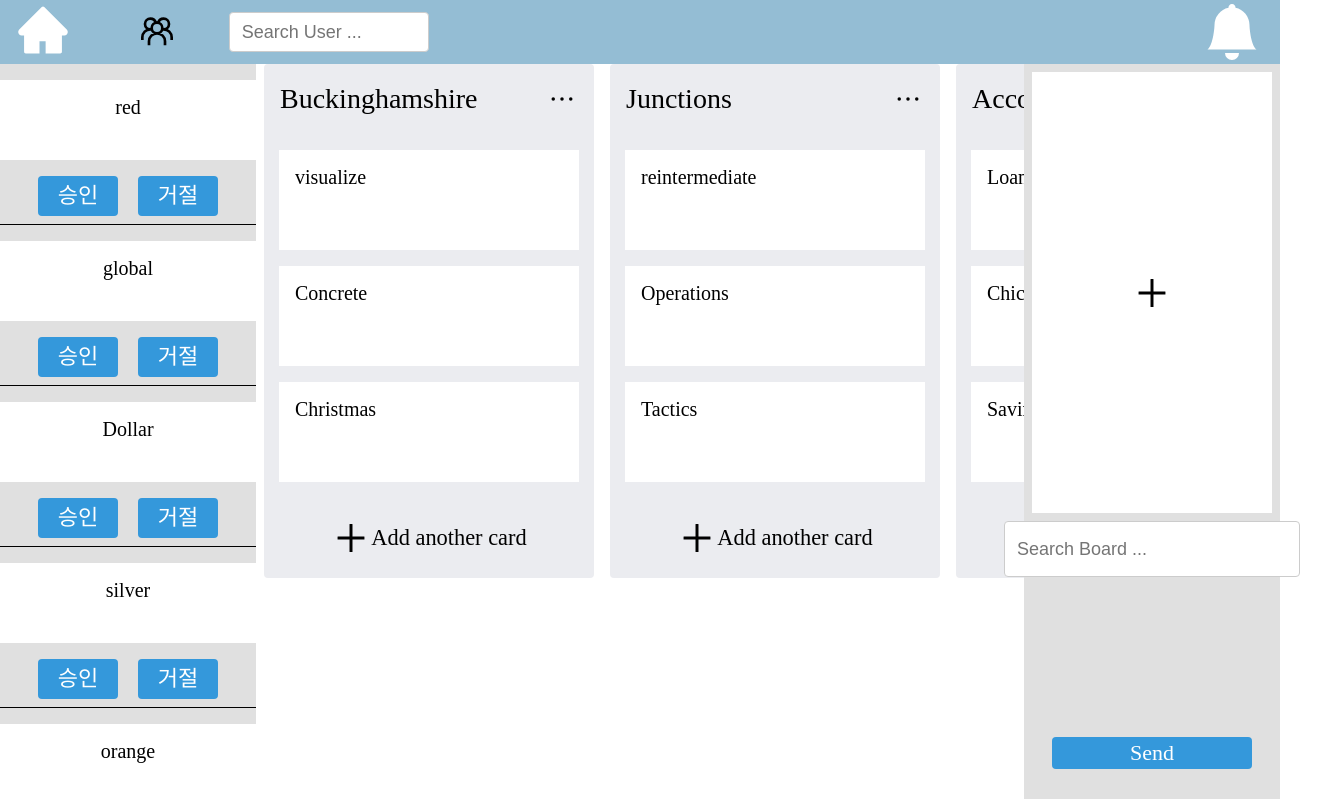
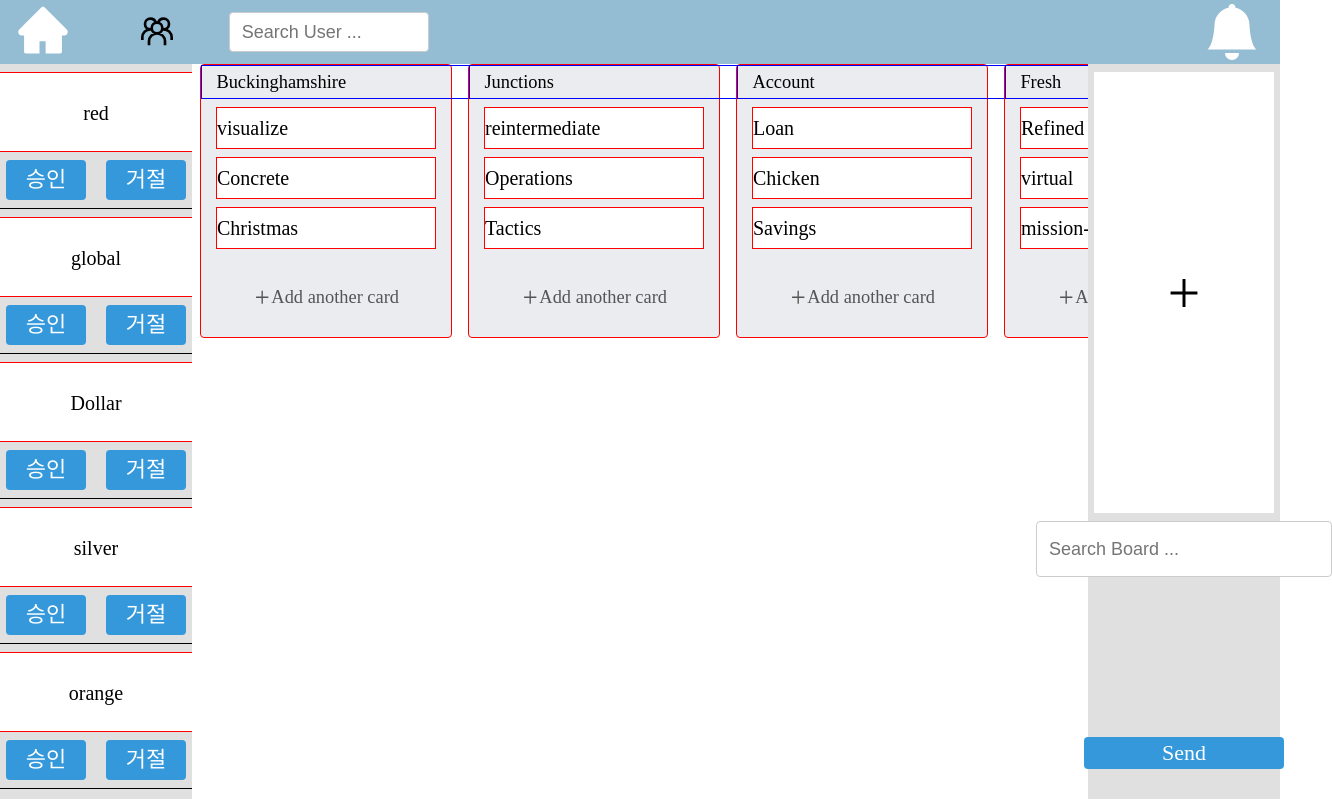
Before and after one commit to domain-analysis-design/Frontend, a React (Create React App) app: page /Select in a window 1280 px wide. Shown: the whole page, 1332 px wide, since content can reach past the window. Built offline with nearby package versions, Linux system fonts and the light colour scheme.

Commit message:
feat : card styling

```diff
--- a/src/components/LeftSide.js
+++ b/src/components/LeftSide.js
@@ -1,46 +1,55 @@
-import React from 'react';
-import styled from 'styled-components';
+import React from "react";
+import styled from "styled-components";
 import Button from "../components/common/Button";
 import Card from "../components/common/Card";
 
 const Block = styled.div`
-    width:20%;
-    height:100%;
+  width: 15%;
+  height: 100%;
   background-color: rgb(224, 224, 224);
   display: flex;
-    flex-direction : column;
-    align-items:center;
-    overflow : auto;
+  flex-direction: column;
+  align-items: center;
+  overflow: auto;
 `;
 
 const ButtonBox = styled.div`
-    display : flex;
-    justify-content:center;
-    padding-bottom : 1vh;
+  display: flex;
+  justify-content: center;
+  padding-bottom: 1vh;
 `;
 
-function LeftSide({Board}){
-    console.log(Board)
-    const AcceptCard = ({card}) =>{
-        console.log(card)
-    }
+function LeftSide({ Board }) {
+  console.log(Board);
+  const AcceptCard = ({ card }) => {
+    console.log(card);
+  };
 
-    const DenyCard = ({card}) =>{
-        console.log(card)
-    }
+  const DenyCard = ({ card }) => {
+    console.log(card);
+  };
 
-    return(
+  return (
     <Block>
-            {Board.waitingCard.map(card =>
-            <div style = {{borderBottom : "1px solid black"}}>
-                <Card card = {card} feature = "send"/>
+      {Board.waitingCard.map((card) => (
+        <div style={{ borderBottom: "1px solid black" }}>
+          <Card card={card} feature="send" />
           <ButtonBox>
-                    <Button feature = "accept" onClick = {() => AcceptCard({card})} >승인</Button>
-                    <Button feature = "deny" onClick = {() => DenyCard({card})} style= {{marginLeft:"20px"}}>거절</Button>
+            <Button feature="accept" onClick={() => AcceptCard({ card })}>
+              승인
+            </Button>
+            <Button
+              feature="deny"
+              onClick={() => DenyCard({ card })}
+              style={{ marginLeft: "20px" }}
+            >
+              거절
+            </Button>
           </ButtonBox>
-            </div>)}
+        </div>
+      ))}
     </Block>
-    )
+  );
 }
 
 export default LeftSide;
--- a/src/components/RightSide.js
+++ b/src/components/RightSide.js
@@ -1,42 +1,43 @@
-import React, { useState } from 'react';
-import styled from 'styled-components';
-import {AiOutlinePlus} from 'react-icons/ai';
-import Input from './common/Input';
-import Button from './common/Button';
-import useToggle from '../hooks/useToggle';
-import Search from './common/Search';
+import React, { useState } from "react";
+import styled from "styled-components";
+import { AiOutlinePlus } from "react-icons/ai";
+import Input from "./common/Input";
+import Button from "./common/Button";
+import useToggle from "../hooks/useToggle";
+import Search from "./common/Search";
 
 const Block = styled.div`
-    width:20%;
-    height:100%;
+  /* position: absolute;
+  right: 0;
+  top: 8vh; */
+  width: 15%;
+  height: 100%;
   background-color: rgb(224, 224, 224);
-    display:flex;
-    flex-direction : column;
-    align-items:center;
+  display: flex;
+  flex-direction: column;
+  align-items: center;
 `;
 
 const SendCardList = styled.div`
-    margin : 1vh auto;
+  margin: 1vh auto;
   width: 94%;
-    height : 60%;
-    overflow : auto;
-    background : white;
-    vertical-align:center;
+  height: 60%;
+  overflow: auto;
+  background: white;
+  vertical-align: center;
 `;
 
 const SendCard = styled.div`
   width: 95%;
-    height:5vh;
-    background : rgb(247, 245, 250);
-
+  height: 5vh;
+  background: rgb(247, 245, 250);
 `;
 
-
-function RightSide(){
+function RightSide() {
   const initSendCard = [];
-    const [toggle,setToggle] = useToggle();
-    const [sendToggle,setSendToggle] = useToggle();
-    const [sendCard,setSendCard] = useState(initSendCard);
+  const [toggle, setToggle] = useToggle();
+  const [sendToggle, setSendToggle] = useToggle();
+  const [sendCard, setSendCard] = useState(initSendCard);
 
   // console.log(sendCard === [])
   // console.log(sendCard === Array(0))
@@ -46,38 +47,43 @@ function RightSide(){
   // console.log(sendCard == initSendCard)
 
   const SendCardListStyle = {
-        display:"flex",
+    display: "flex",
     justifyContent: "center",
-        alignItems:"center",
-    }
+    alignItems: "center",
+  };
 
-    return(
+  return (
     <Block>
-            {!sendToggle &&
-                <SendCardList style = {SendCardListStyle}>
-                    <AiOutlinePlus style = {{width:"5vh",height:"5vh"}}/>
+      {!sendToggle && (
+        <SendCardList style={SendCardListStyle}>
+          <AiOutlinePlus style={{ width: "5vh", height: "5vh" }} />
         </SendCardList>
-            }
-            {sendToggle &&
+      )}
+      {sendToggle && (
         <SendCardList>
-                    {sendCard.map(card=>{
-                        <div style = {{width:"100%",height:"6vh",borderBottom : "1px solid black"}}>
-                            1
-                            {/* <SendCard>{card.cardName}</SendCard> */}
-                        </div>
+          {sendCard.map((card) => {
+            <div
+              style={{
+                width: "100%",
+                height: "6vh",
+                borderBottom: "1px solid black",
+              }}
+            >
+              1{/* <SendCard>{card.cardName}</SendCard> */}
+            </div>;
           })}
         </SendCardList>
-            }
-            <Input feature = "findGroup" onClick = {setToggle} placeholder = "  Search Board ..."/>
-            {!toggle &&
-            <div style = {{background : "red",height:"20vh"}}/>
-            }
-            {toggle &&
-                <Search feature = "board" text = "choice"/>
-            }
-            <Button feature = "sendingCard">Send</Button>
+      )}
+      <Input
+        feature="findGroup"
+        onClick={setToggle}
+        placeholder="  Search Board ..."
+      />
+      {!toggle && <div style={{ background: "red", height: "20vh" }} />}
+      {toggle && <Search feature="board" text="choice" />}
+      <Button feature="sendingCard">Send</Button>
     </Block>
-    )
+  );
 }
 
 export default RightSide;
--- a/src/components/common/Card.js
+++ b/src/components/common/Card.js
@@ -1,35 +1,38 @@
-import React from 'react';
-import styled,{css} from 'styled-components';
+import React from "react";
+import styled, { css } from "styled-components";
 
 const CardBox = styled.div`
-    width:300px;
-    height:100px;
-    background : white;
-    padding: 2vh;
-    box-sizing : border-box;
-    margin:2vh auto;
-    font-size:20px;
-    cursor : pointer;
-
-    ${props=>props.feature === "send" &&
+  border: 1px solid red;
+  width: 220px;
+  /* height: 40px; */
+  background: white;
+  /* padding: 2vh; */
+  box-sizing: border-box;
+  margin: 1vh auto;
+  font-size: 20px;
+  cursor: pointer;
+  line-height: 40px;
+  ${(props) =>
+    props.feature === "send" &&
     css`
-        width:300px;
-        height:80px;
-        text-align : center;
+      width: 300px;
+      height: 80px;
+      text-align: center;
+      line-height: 80px;
     `}
 `;
 
-
-function Card({card,feature}){
-    const OpenCard = ({card,feature}) => {
-        if (feature !== "send"){
-
-            console.log(card)
-        }
+function Card({ card, feature }) {
+  const OpenCard = ({ card, feature }) => {
+    if (feature !== "send") {
+      console.log(card);
     }
-    return (
-        <CardBox feature={feature} onClick = {() => OpenCard({card,feature})}>{card.cardName}</CardBox>
-    )
+  };
+  return (
+    <CardBox feature={feature} onClick={() => OpenCard({ card, feature })}>
+      {card.cardName}
+    </CardBox>
+  );
 }
 
 export default Card;
--- a/src/components/common/List.js
+++ b/src/components/common/List.js
@@ -7,18 +7,23 @@ const ListBlock = styled.div`
   background-color: rgb(235, 236, 240);
   border-radius: 4px;
   margin: 0 1vh;
+  border: 1px solid red;
+  width: 250px;
 `;
 
 const ListHeader = styled.div`
   margin: 0 auto;
   width: 330px;
-  height: 70px;
-  padding: 2vh;
+  /* height: 70px; */
+  /* padding: 2vh; */
+  /* padding-bottom: 5px; */
+  padding-left: 1.8vh;
   box-sizing: border-box;
-  font-size: 28px;
+  /* font-size: 28px; */
   display: flex;
   justify-content: space-between;
   align-items: center;
+  border: 1px solid blue;
 `;
 
 const ListFooter = styled.div`
@@ -31,6 +36,9 @@ const ListFooter = styled.div`
   justify-content: center;
   align-items: center;
   cursor: pointer;
+  &:hover {
+    color: #112;
+  }
 `;
 
 export const CreateList = () => {
@@ -54,7 +62,7 @@ function List({ list }) {
   return (
     <ListBlock>
       <ListHeader>
-        <div>{list.listName}</div>
+        <div style={{ fontSize: "1.15rem" }}>{list.listName}</div>
         <AiOutlineEllipsis
           style={{ cursor: "pointer", width: "4vh", height: "4vh" }}
         />
@@ -64,8 +72,11 @@ function List({ list }) {
           <Card card={card}>card.cardName</Card>
         ))}
       </div>
-      <ListFooter onClick={createCard}>
-        <AiOutlinePlus style={{ width: "5vh", height: "5vh" }} />
+      <ListFooter
+        onClick={createCard}
+        style={{ fontSize: "1.15rem", color: "#555" }}
+      >
+        <AiOutlinePlus />
         <div>Add another card</div>
       </ListFooter>
     </ListBlock>
--- a/src/pages/Select.jsx
+++ b/src/pages/Select.jsx
@@ -17,7 +17,7 @@ const Body = styled.div`
 `;
 
 const MainBox = styled.div`
-  width: 60%;
+  width: 70%;
   height: 100%;
   display: flex;
   align-items: flex-start;
@@ -41,7 +41,6 @@ const Select = () => {
       <BoardHeader users={board.member} />
       <Body>
         <LeftSide Board={board} />
-
         <MainBox>
           {board.lists.map((list) => (
             <List list={list}></List>
```
Lines whose indentation alone changed are shown as unchanged.
